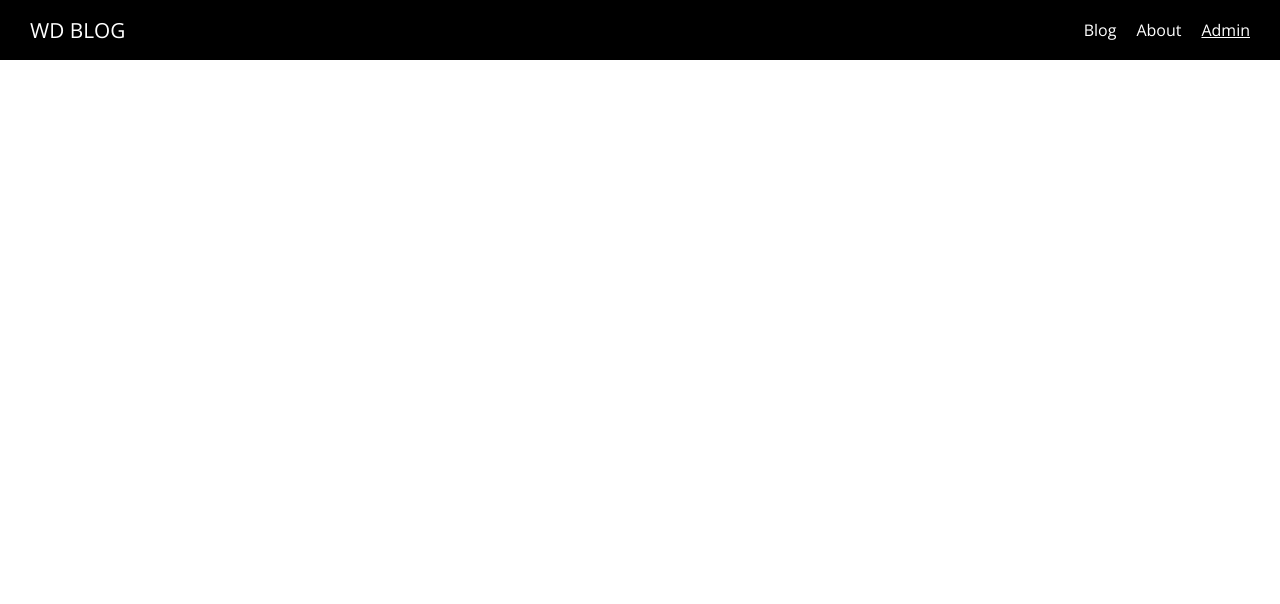
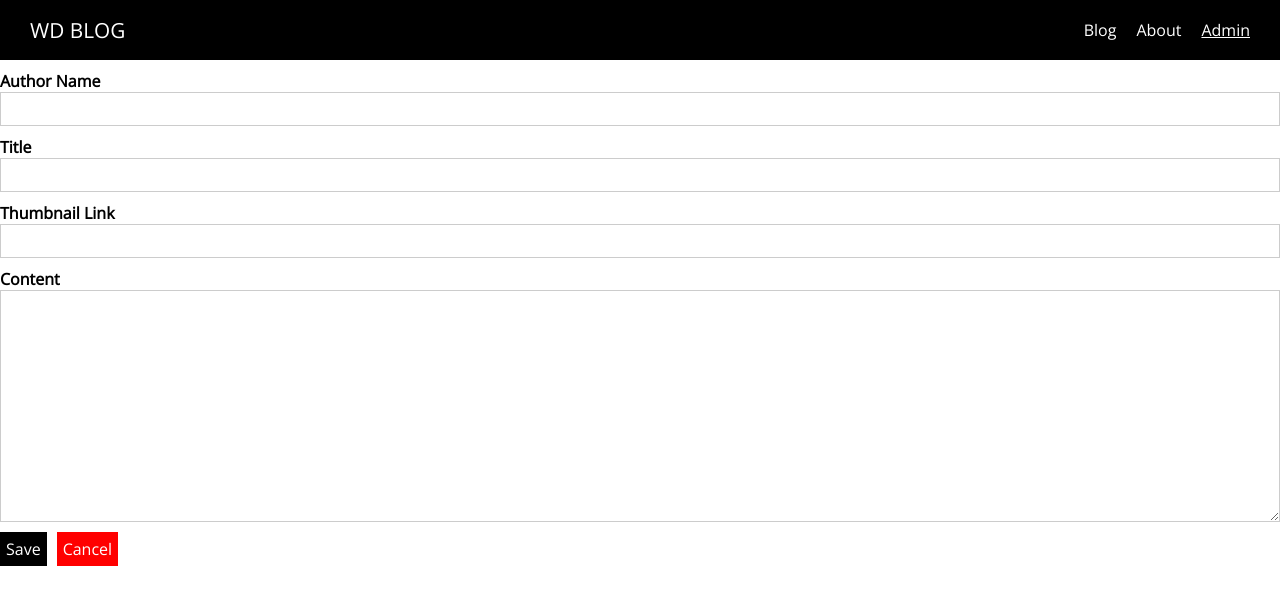
Before and after one commit to stephangriesel/learning-vuejs, a Nuxt app in the folder Projects/vue-blog/: page /admin/new-post in a window 1280 px wide. Shown: the top 604 px of the page. Built offline with nearby package versions, Linux system fonts and the light colour scheme.

Commit message:
admin section

```diff
--- /dev/null
+++ b/Projects/vue-blog/components/UI/AppButton.vue
@@ -0,0 +1,63 @@
+<template>
+  <button
+    class="button"
+    :class="btnStyle"
+    v-bind="$attrs"
+    v-on="$listeners"><slot /></button>
+</template>
+
+<script>
+export default {
+  name: 'AppButton',
+  props: {
+    btnStyle: {
+      type: String,
+      default: ''
+    }
+  }
+}
+</script>
+
+
+<style scoped>
+.button {
+  font: inherit;
+  background-color: black;
+  color: white;
+  padding: 5px;
+  cursor: pointer;
+  border: 1px solid black;
+}
+
+.button:hover,
+.button:active {
+  background-color: rgb(51, 51, 51);
+  border: 1px solid black;
+}
+
+.inverted {
+  background-color: white;
+  color: black;
+  border: 1px solid transparent;
+}
+
+.inverted:hover,
+.inverted:active {
+  color: #ccc;
+  background-color: white;
+  border: 1px solid transparent;
+}
+
+.cancel {
+  background-color: red;
+  color: white;
+  border: 1px solid transparent;
+}
+
+.cancel:hover,
+.cancel:active {
+  background-color: salmon;
+  border: 1px solid transparent;
+  color: white;
+}
+</style>
--- /dev/null
+++ b/Projects/vue-blog/components/UI/AppControlInput.vue
@@ -0,0 +1,58 @@
+<template>
+  <div class="input-control">
+    <label><slot /></label>
+    <input
+      v-if="controlType === 'input'"
+      v-bind="$attrs"
+      :value="value"
+      @input="$emit('input', $event.target.value)">
+    <textarea
+      v-if="controlType === 'textarea'"
+      rows="10"
+      :value="value"
+      @input="$emit('input', $event.target.value)"></textarea>
+  </div>
+</template>
+
+<script>
+export default {
+  name: 'AppInputControl',
+  props: {
+    controlType: {
+      type: String,
+      default: 'input'
+    },
+    value: {
+      type: String,
+      default: ''
+    }
+  }
+}
+</script>
+
+<style scoped>
+.input-control {
+  margin: 10px 0;
+}
+
+.input-control label {
+  display: block;
+  font-weight: bold;
+}
+
+.input-control input,
+.input-control textarea {
+  display: block;
+  width: 100%;
+  box-sizing: border-box;
+  font: inherit;
+  border: 1px solid #ccc;
+  padding: 5px;
+}
+
+.input-control input:focus,
+.input-control textarea:focus {
+  background-color: #eee;
+  outline: none;
+}
+</style>
--- /dev/null
+++ b/Projects/vue-blog/pages/admin/index.vue
@@ -0,0 +1,36 @@
+<template>
+  <div class="admin-page">
+    <section class="new-post">
+      <button>Create Post</button>
+    </section>
+    <section class="existing-posts">
+      <h1>Existing Posts</h1>
+      <PostList />
+    </section>
+  </div>
+</template>
+
+<script>
+import PostList from "~/components/posts/PostList";
+export default {
+  components: {
+    PostList
+  }
+};
+</script>
+
+<style scoped>
+.admin-page {
+  padding: 20px;
+}
+
+.new-post {
+  text-align: center;
+  border-bottom: 2px solid #ccc;
+  padding-bottom: 10px;
+}
+
+.existing-posts h1 {
+  text-align: center;
+}
+</style>
--- /dev/null
+++ b/Projects/vue-blog/pages/admin/new-post/index.vue
@@ -0,0 +1,46 @@
+<template>
+  <div class="admin-new-post-page">
+    <section class="new-post-form">
+      <form>
+        <AppControlInput v-model="editedPost.author"
+          >Author Name</AppControlInput
+        >
+
+        <AppControlInput v-model="editedPost.title">Title</AppControlInput>
+
+        <AppControlInput v-model="editedPost.thumbnailLink"
+          >Thumbnail Link</AppControlInput
+        >
+
+        <AppControlInput control-type="textarea" v-model="editedPost.content"
+          >Content</AppControlInput
+        >
+
+        <AppButton type="submit">Save</AppButton>
+
+        <AppButton
+          type="button"
+          style="margin-left: 10px"
+          btn-style="cancel"
+          @click="onCancel"
+          >Cancel</AppButton
+        >
+      </form>
+    </section>
+  </div>
+</template>
+
+<script>
+export default {
+  data() {
+    return {
+      editedPost: {
+        author: "",
+        title: "",
+        thumbnailLink: "",
+        content: ""
+      }
+    };
+  }
+};
+</script>
```
Also changed, not shown: Projects/vue-blog/pages/admin/_postId/index.vue (added), Projects/vue-blog/pages/admin/auth/index.vue (added).
